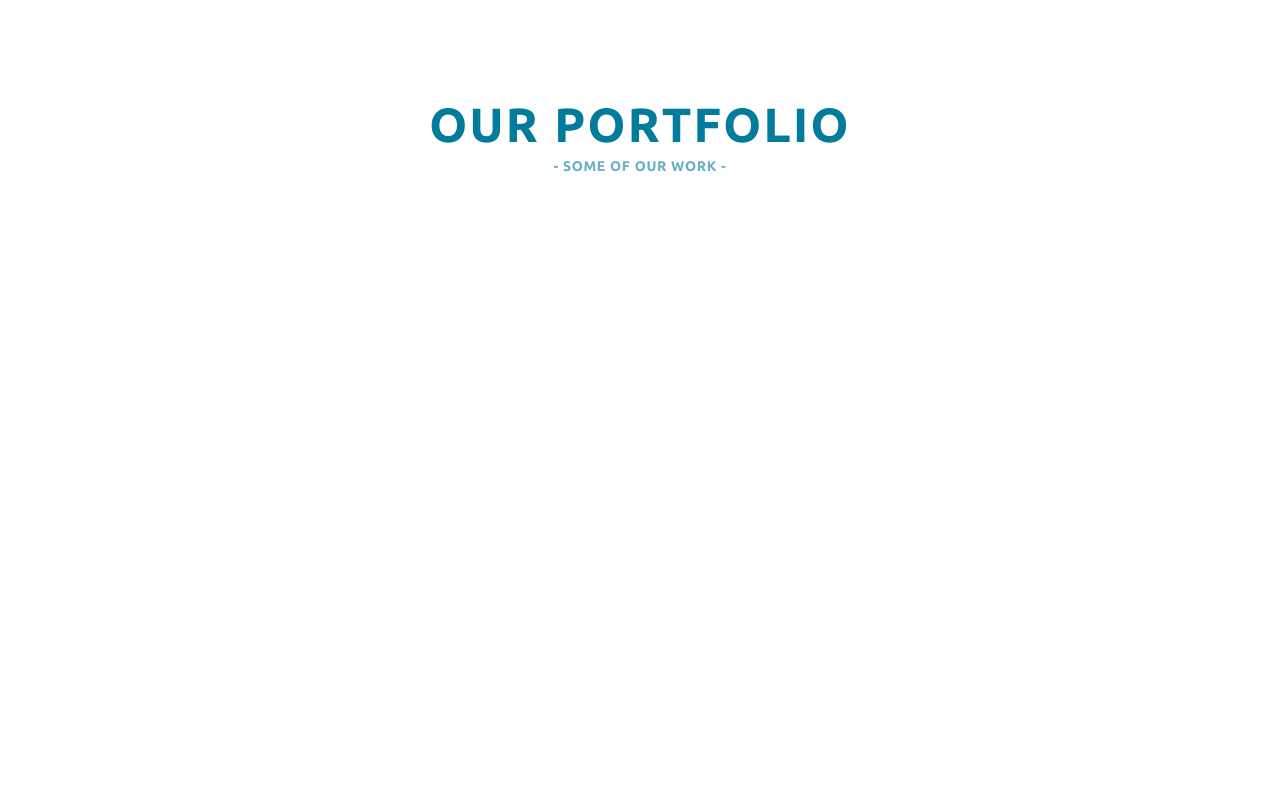
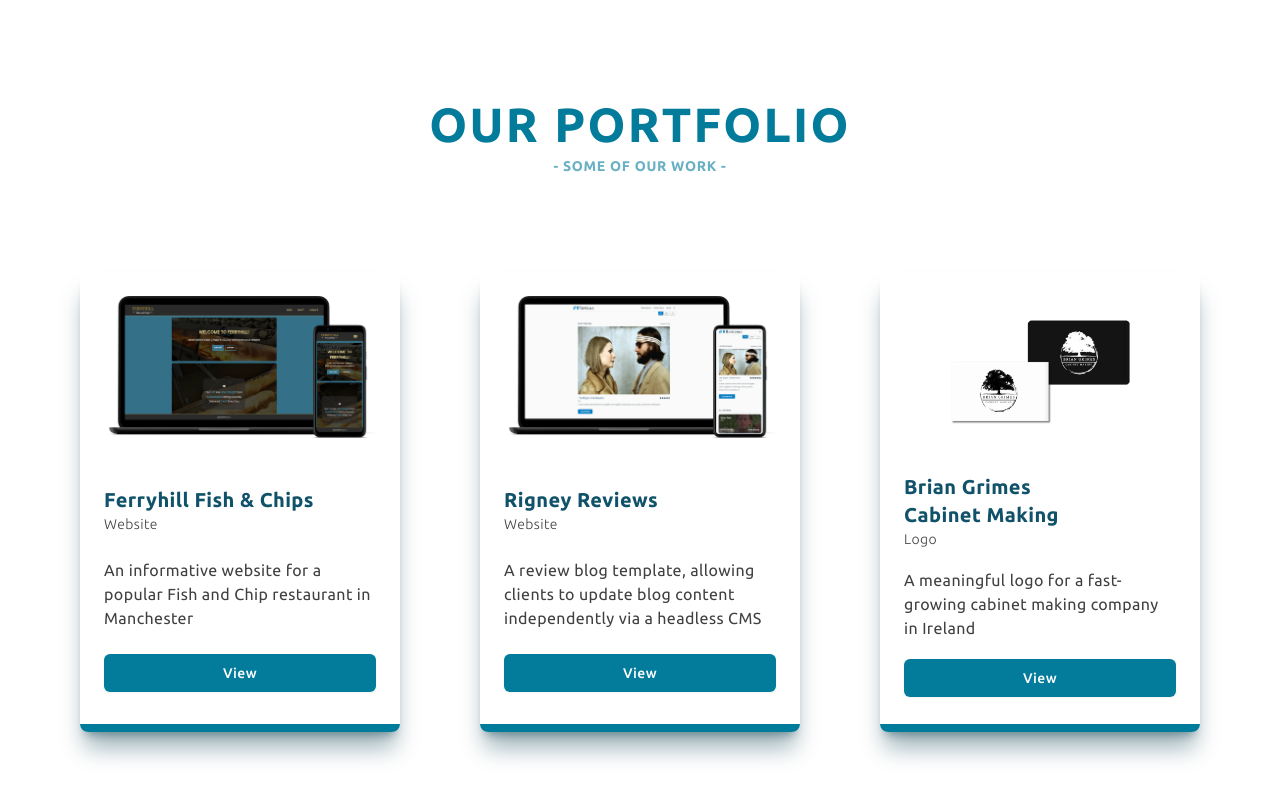
Before and after one commit to KramYengir/rigneymade, a Next.js app: page / in a window 1280 px wide. Shown: the part 2208-3008 px from the top of the page. Before the commit the page ends 2576 px from the top, so only its background shows below. Built offline with nearby package versions, Linux system fonts and the light colour scheme.

Commit message:
add portfolio section with cards

```diff
--- /dev/null
+++ b/components/Home/PortfolioCard.tsx
@@ -0,0 +1,41 @@
+import React, { ReactNode } from "react";
+import Image, { StaticImageData } from "next/image";
+import Link from "next/link";
+
+interface PortfolioCardProps {
+  image: StaticImageData;
+  imageAlt: string;
+  title: string;
+  productType: string;
+  description: string;
+  link: string;
+}
+
+const PortfolioCard = ({
+  image,
+  imageAlt,
+  title,
+  productType,
+  description,
+  link,
+}: PortfolioCardProps) => {
+  return (
+    <div className="grid gap-2 min-h-[460px] max-w-xs p-6 shadow-xl shadow-rm-primary-950/40 rounded-lg border-b-8 border-rm-primary-700 dark:bg-neutral-50/20 ">
+      <Image src={image} alt={imageAlt} className="h-auto w-auto mx-auto" />
+      <div className="flex flex-col justify-evenly gap-4 ">
+        <div className="grid justify-start">
+          <h3 className="text-xl text-balance text-rm-primary-900 dark:text-rm-primary-100 font-bold">
+            {title}
+          </h3>
+          <p className="text-sm font-light">{productType}</p>
+        </div>
+        <p>{description}</p>
+        <Link href={link} className="btn-primary">
+          View
+        </Link>
+      </div>
+    </div>
+  );
+};
+
+export default PortfolioCard;
--- a/components/Home/PortfolioSection.tsx
+++ b/components/Home/PortfolioSection.tsx
@@ -1,4 +1,41 @@
 import React from "react";
+import Image from "next/image";
+import Link from "next/link";
+import mockupFerryhill from "@/assets/images/mockup-ferryhill.webp";
+import mockupBGCM from "@/assets/images/mockup-bgcm.png";
+import mockupReviews from "@/assets/images/mockup-reviews.webp";
+import PortfolioCard from "./PortfolioCard";
+
+const portfolioItems = [
+  {
+    image: mockupFerryhill,
+    imageAlt: "laptop and mobile phone mockup showing ferryhill website",
+    title: "Ferryhill Fish & Chips",
+    productType: "Website",
+    description:
+      "An informative website for a popular Fish and Chip restaurant in Manchester",
+    link: "www.ferryhill.com",
+  },
+  {
+    image: mockupReviews,
+    imageAlt: "laptop and mobile phone mockup showing rigney reviews website",
+    title: "Rigney Reviews",
+    productType: "Website",
+    description:
+      "A review blog template, allowing  clients to update blog content independently via a headless CMS",
+    link: "www.rigneyreviews.com",
+  },
+  {
+    image: mockupBGCM,
+    imageAlt:
+      "two business card mockups, one black and one white, showing the logo for brian grimes cabinet making",
+    title: "Brian Grimes Cabinet Making",
+    productType: "Logo",
+    description:
+      "A meaningful logo for a fast-growing cabinet making company in Ireland",
+    link: "https://www.instagram.com/bgcabinetmaking/?hl=en-gb",
+  },
+];
 
 const PortfolioSection = () => {
   return (
@@ -8,6 +45,20 @@ const PortfolioSection = () => {
           <h2 className="h2">our portfolio</h2>
           <p className="sub-heading">- Some of our work -</p>
         </div>
+        <ul className="flex flex-wrap gap-8 gap-y-12 items-center justify-evenly">
+          {portfolioItems.map((item, index) => (
+            <li key={index}>
+              <PortfolioCard
+                image={item.image}
+                imageAlt={item.imageAlt}
+                title={item.title}
+                productType={item.productType}
+                description={item.description}
+                link={item.link}
+              />
+            </li>
+          ))}
+        </ul>
       </div>
     </section>
   );
```
